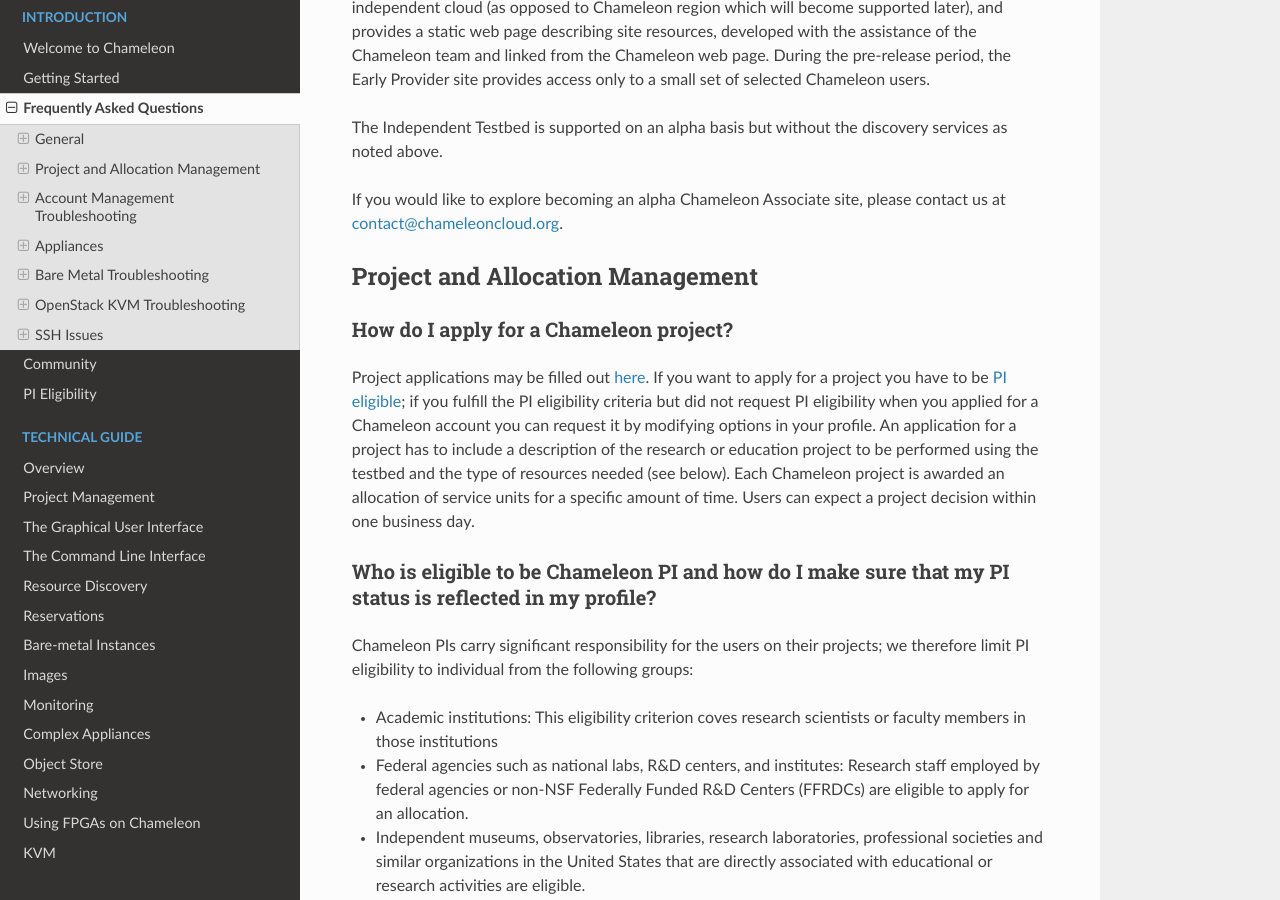
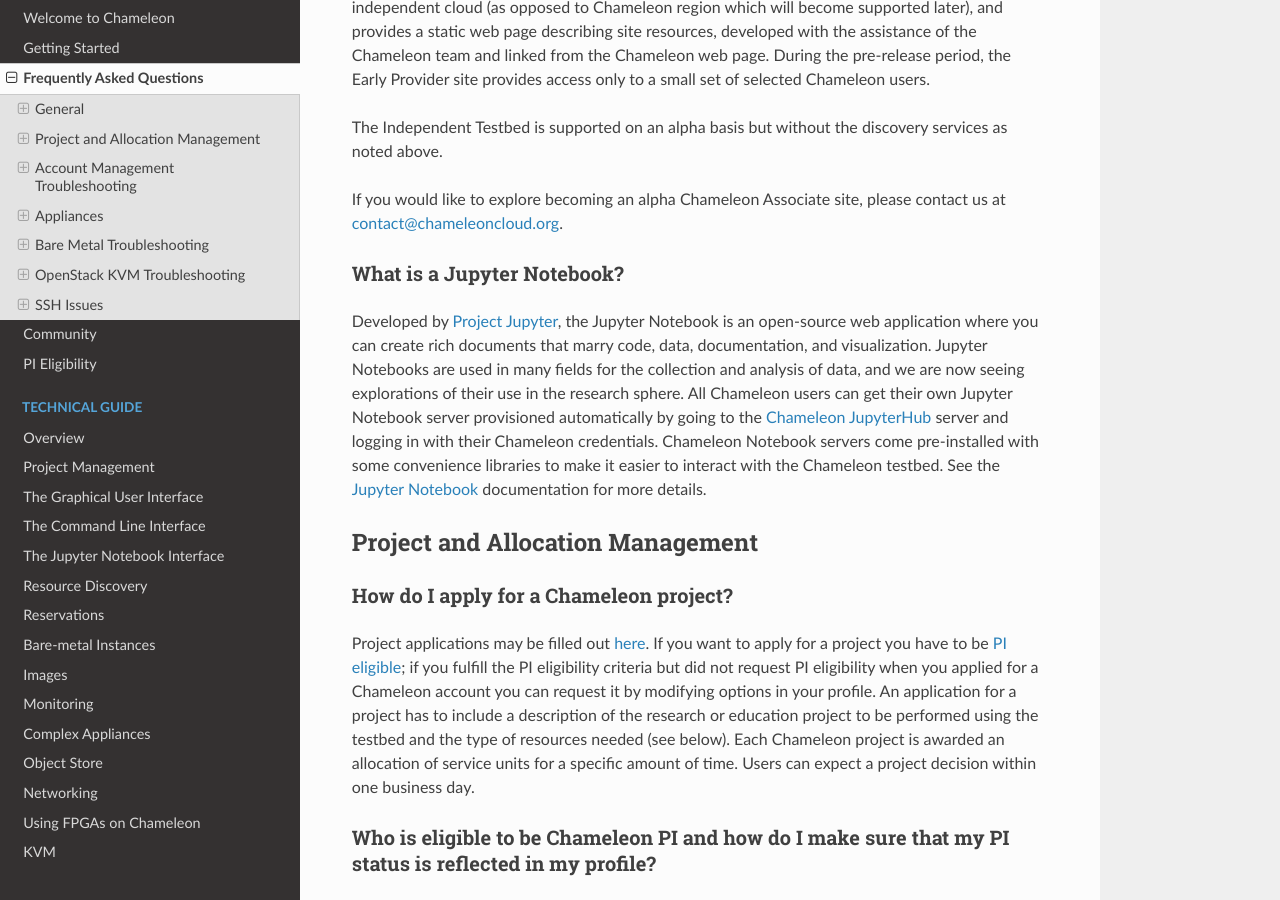
Before and after one commit to ChameleonCloud/docs, a Sphinx documentation site: the page built from source/getting-started/faq.rst, in a window 1280 px wide and 900 px high, scrolled down 3827 px. Built offline with Sphinx 7.4.7 and the Read the Docs theme 2.0.0, drawn with Linux system fonts in a browser that asks for light colours.

Commit message:
Add documentation for Jupyter notebook interface

```diff
--- a/source/contents.rst
+++ b/source/contents.rst
@@ -24,6 +24,7 @@ Welcome to Chameleon Cloud Documentation's documentation!
    technical/project
    technical/gui
    technical/cli
+   technical/jupyter
    technical/discovery
    technical/reservations
    technical/baremetal
--- a/source/getting-started/faq.rst
+++ b/source/getting-started/faq.rst
@@ -17,6 +17,7 @@ Frequently Asked Questions
     - :ref:`what-infrastructures`
     - :ref:`what-chi-in-a-box`
     - :ref:`what-chi-in-a-box-alpha`
+    - :ref:`what-jupyter-notebook`
 
 .. container:: toggle
 
@@ -149,6 +150,7 @@ _________________________________________________
 Chameleon supports identity federation with GENI designed to give GENI users immediate access to Chameleon without having to create a Chameleon account or project. GENI users can log in with their GENI credentials and charge their usage to the GENI Federation Project created to provide startup cycles to researchers evaluating Chameleon. To obtain a larger allocation focused on their research needs, GENI users can then go on to create individual Chameleon projects. Chameleon users can also log in to the GENI Experimenter Portal using their Chameleon credentials. When selecting the organization with whom to log in to GENI, search for "Chameleon Cloud" in the list of Identity Providers. You will be redirected to the Chameleon Auth Service to log in and then back to the GENI Experimenter Portal upon successful login.
 
 .. _what-chi-in-a-box:
+
 What is CHI-in-a-box?
 _________________________________________________
 
@@ -165,6 +167,7 @@ Chameleon Part-time Associate: This scenario is similar to the Chameleon Associa
 Independent Testbed: In this scenario a provider wants to create a testbed that is in every way separate from Chameleon. This type of provider will use CHI for the core testbed services only and operate their user services (i.e., manage their own user accounts and/or projects, help desk, mailing lists and other communication channels, etc.), user portal, resource discovery, and appliance catalog (some of those services can in principle be left out at the cost of providing a less friendly interface to users). This scenario will be supported on a best effort basis only.
 
 .. _what-chi-in-a-box-alpha:
+
 What is in CHI-in-a-box alpha?
 _________________________________________________
 
@@ -176,6 +179,12 @@ The Independent Testbed is supported on an alpha basis but without the discovery
 
 If you would like to explore becoming an alpha Chameleon Associate site, please contact us at contact@chameleoncloud.org.
 
+.. _what-jupyter-notebook:
+
+What is a Jupyter Notebook?
+___________________________
+
+Developed by `Project Jupyter <https://jupyter.org/>`_, the Jupyter Notebook is an open-source web application where you can create rich documents that marry code, data, documentation, and visualization. Jupyter Notebooks are used in many fields for the collection and analysis of data, and we are now seeing explorations of their use in the research sphere. All Chameleon users can get their own Jupyter Notebook server provisioned automatically by going to the `Chameleon JupyterHub <https://jupyter.chameleoncloud.org>`_ server and logging in with their Chameleon credentials. Chameleon Notebook servers come pre-installed with some convenience libraries to make it easier to interact with the Chameleon testbed. See the :ref:`Jupyter Notebook <jupyter-notebook>` documentation for more details.
 
 .. _faq-project:
 
--- a/source/technical/index.rst
+++ b/source/technical/index.rst
@@ -7,6 +7,7 @@ This Technical Documentation for Chameleon provides in-depth knowledge for utili
 - :doc:`project`: Manage your allocation and users that have access to your project.
 - :doc:`gui`: Manage access to Chameleon resources using the GUI, including SSH Key Pair management.
 - :doc:`cli`: Manage access to Chameleon resources using the CLI, including how to install the CLI and configure environment variables using OpenStack RC Scripts.
+- :doc:`jupyter`: Manage access to Chameleon resources using Python APIs and manage your experiments remotely utilizing the Jupyter Notebook interactive application.
 - :doc:`discovery`: Discover Chameleon bare metal resources by node type and view node information.
 - :doc:`reservations`: Reserve Chameleon resources for use in your Project.
 - :doc:`baremetal`: Launch and manage Instances on Chameleon bare metal resources. This is a core feature of Chameleon.
```
Also changed, not shown: source/technical/jupyter.rst (added, +58 -0 lines), source/technical/jupyter/console.png (added), source/technical/jupyter/landing.png (added), source/technical/jupyter/login.png (added), source/technical/jupyter/notebook.png (added).
